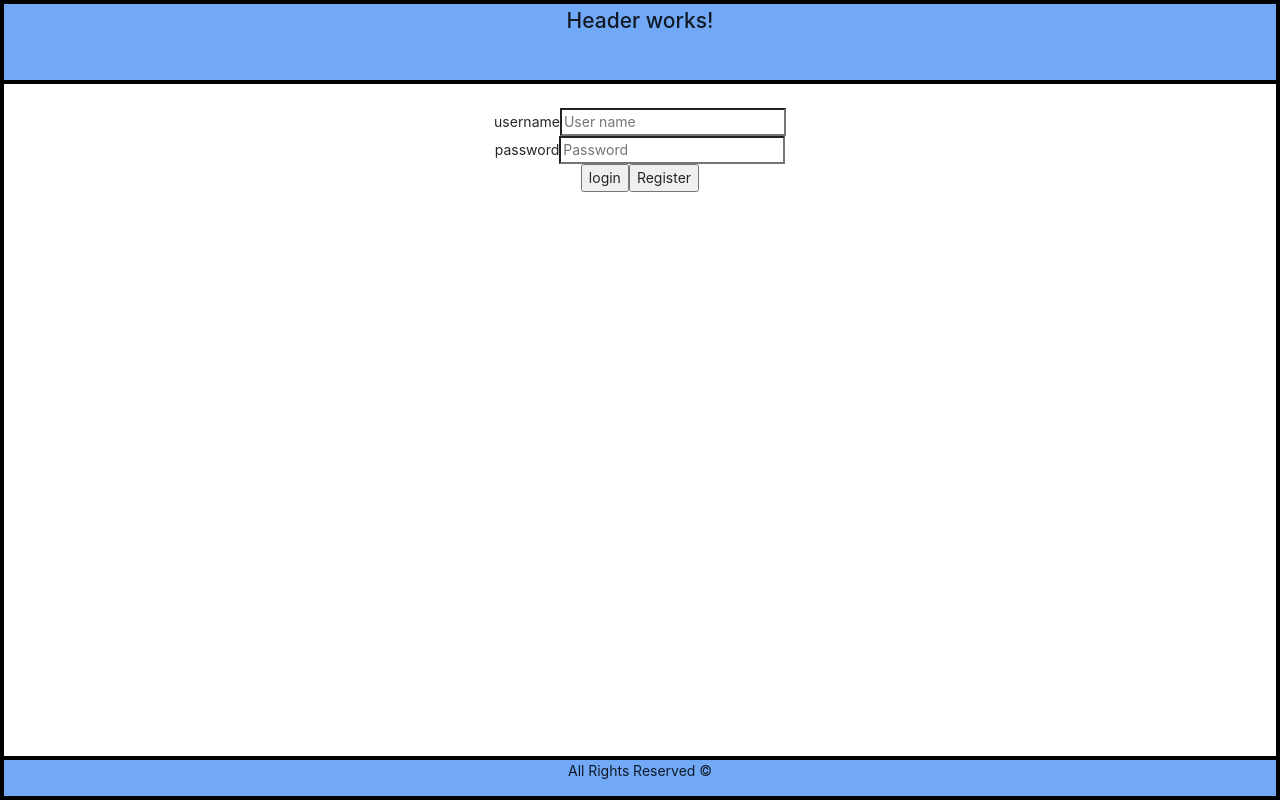
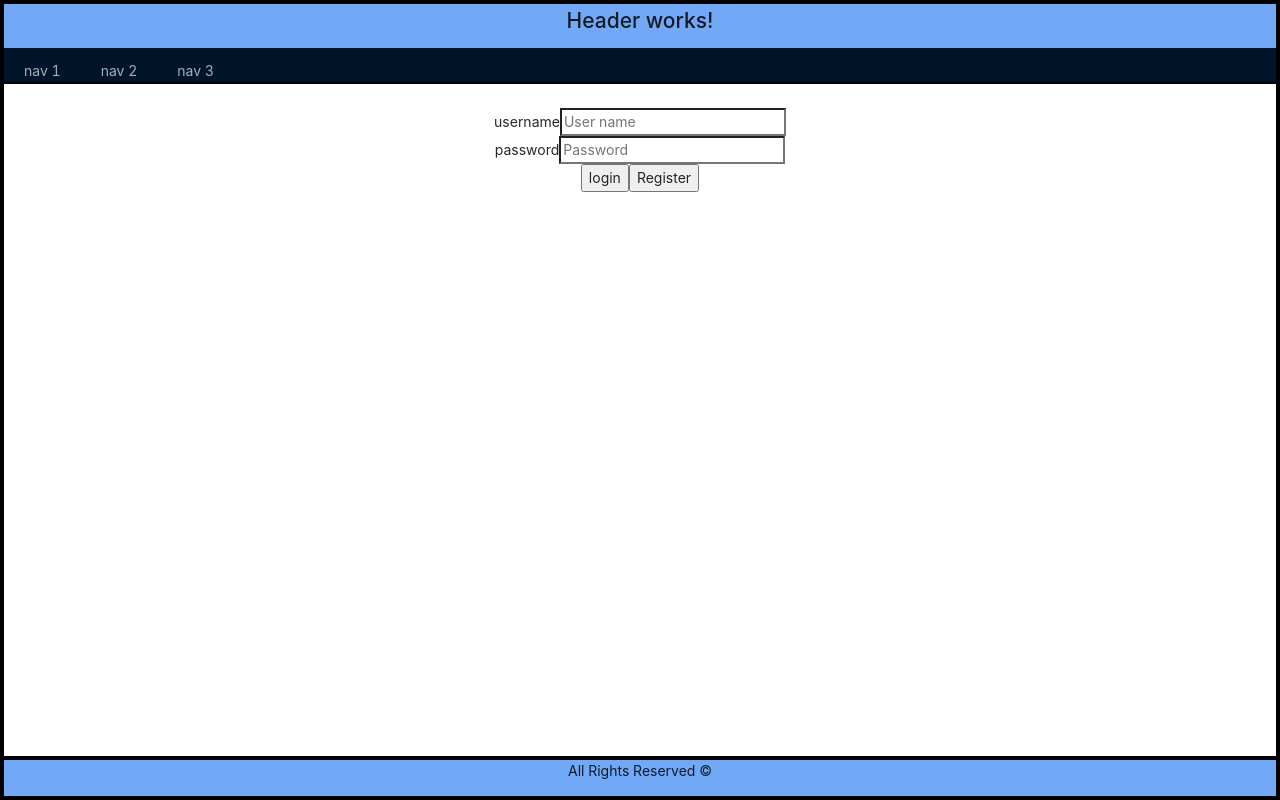
Before and after one commit to adiimbar/vacation-client, a React (Create React App) app: page /home in a window 1280 px wide. Built offline with nearby package versions, Linux system fonts and the light colour scheme.

Commit message:
header error

```diff
--- a/src/components/header/header.tsx
+++ b/src/components/header/header.tsx
@@ -1,5 +1,5 @@
 import React, { Component } from 'react';
-// import { Menu } from 'antd';
+import { Menu } from 'antd';
 import "./header.css";
 
 
@@ -12,11 +12,11 @@
         return (
             <div className="header">
                 <h1>Header works!</h1>
-                {/* <Menu theme="dark" mode="horizontal">
+                <Menu theme="dark" mode="horizontal">
                     <Menu.Item key="1">nav 1</Menu.Item>
                     <Menu.Item key="2">nav 2</Menu.Item>
                     <Menu.Item key="3">nav 3</Menu.Item>
-                </Menu> */}
+                </Menu>
             </div>
         );
     }
```
